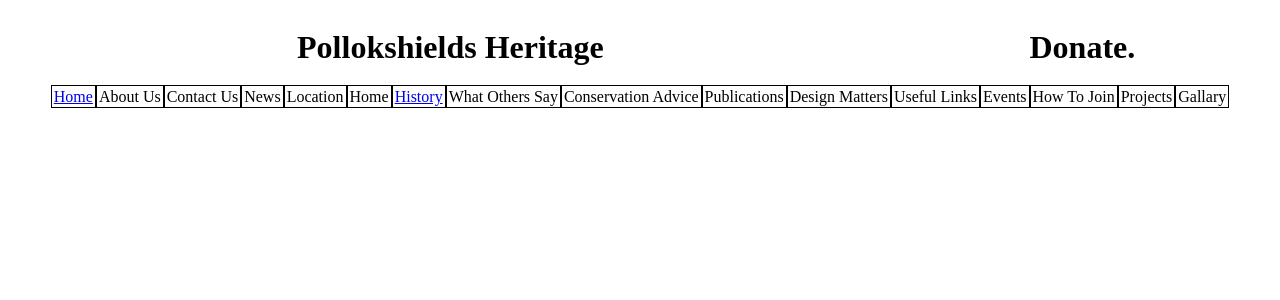
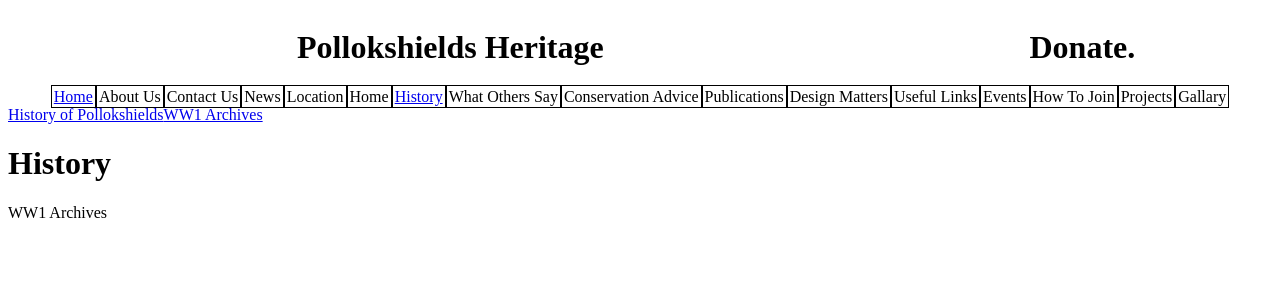
Before and after one commit to jackaquigley/psheritidge, a Vue app: page /history/ww1archives in a window 1280 px wide. Shown: the top 300 px of the page. Built offline with nearby package versions, Linux system fonts and the light colour scheme.

Commit message:
set up basic history view and created historyofpollokshields subroute

```diff
--- a/src/components/history/HistoryOfPollokshields.vue
+++ b/src/components/history/HistoryOfPollokshields.vue
@@ -1,5 +1,5 @@
 <template>
-  <div id="">
+  <div id="historyOfPollokshieldsWrapper">
     <p>The History Of Pollokshields</p>
   </div>
 </template>
--- /dev/null
+++ b/src/components/history/WW1Archives.vue
@@ -0,0 +1,12 @@
+<template>
+  <div id="ww1archivesWrapper">
+    <p>WW1 Archives</p>
+  </div>
+</template>
+<script>
+export default {
+  name: "ww1archives"
+}
+</script>
+<style lang="scss" scoped>
+</style>
--- a/src/router.js
+++ b/src/router.js
@@ -1,9 +1,9 @@
 import Vue from 'vue';
 import Router from 'vue-router';
-import History from '@/components/history/History.vue'
+import History from '@/views/History.vue'
 import Homepage from '@/components/Homepage.vue'
 import HistoryOfPollokshields from '@/components/history/HistoryOfPollokshields.vue'
-
+import WW1Archives from '@/components/history/WW1Archives.vue'
 
 Vue.use(Router)
 
@@ -11,7 +11,7 @@ const router = new Router({
   mode: 'history',
   routes: [
       {
-        path: '',
+        path: '/',
         name: 'homepage',
         component: Homepage
       },
@@ -24,7 +24,12 @@ const router = new Router({
               path: 'historyofpollokshields',
               name: 'historyofpollokshields',
               component: HistoryOfPollokshields
-          }
+            },
+            {
+              path: 'ww1archives',
+              name: 'ww1archives',
+              component: WW1Archives
+            },
           ]
         }
     ]
--- a/src/components/history/History.vue
+++ b/src/views/History.vue
@@ -2,9 +2,10 @@
   <div id="historyWrapper">
     <div id="buttonLeftWrapper">
       <router-link :to="{ name: 'historyofpollokshields'}">History of Pollokshields</router-link>
+      <router-link :to="{ name: 'ww1archives'}">WW1 Archives</router-link>
     </div>
     <div id="titleWrapper">
-
+      <h1>History</h1>
     </div>
     <div id="buttonRightWrapper">
 
```
Lines whose indentation alone changed are shown as unchanged.
